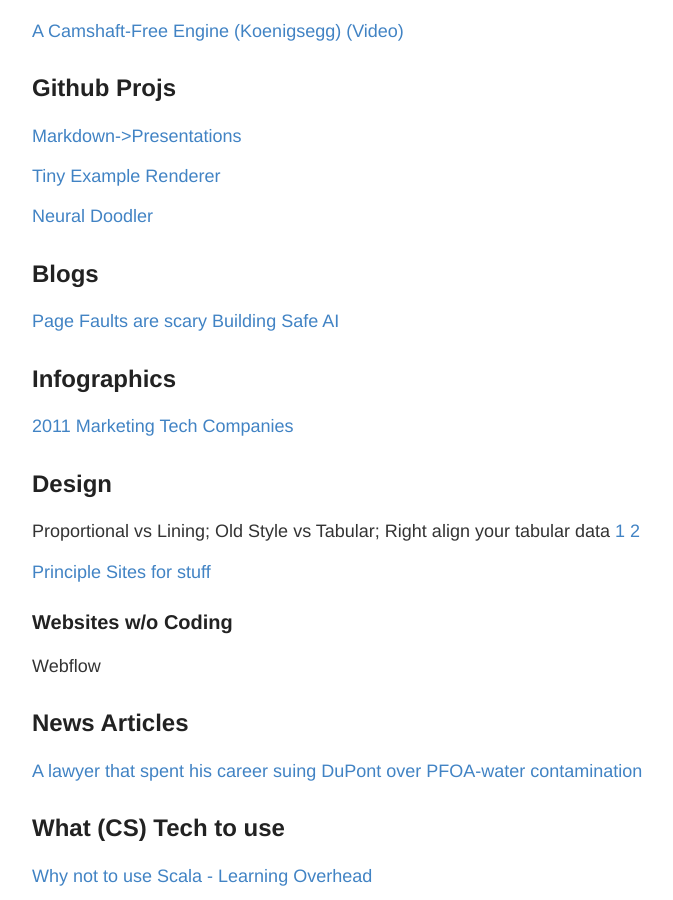
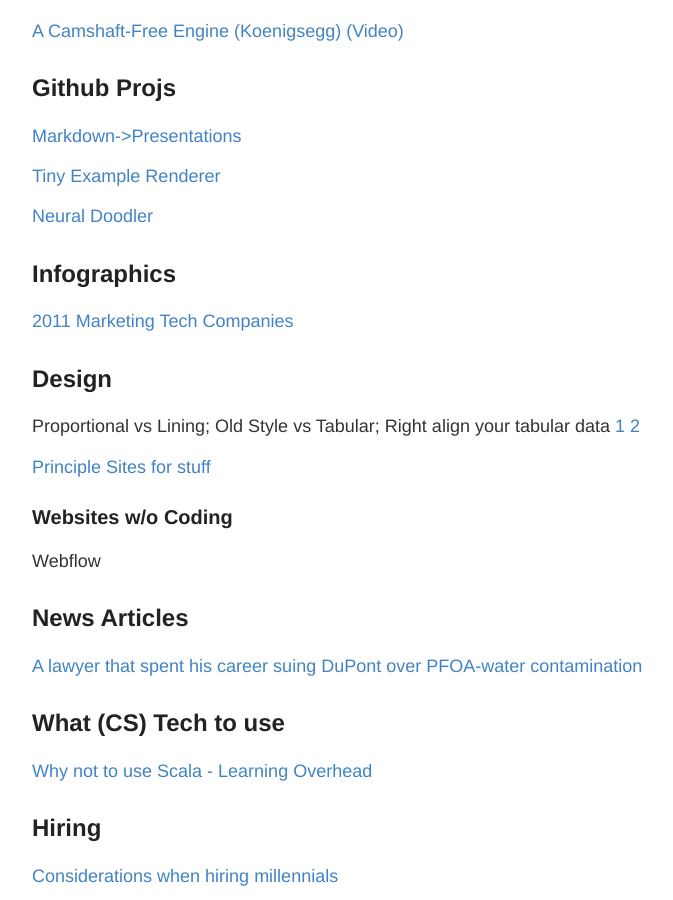
Before and after one commit to RONNCC/ronncc.github, a Jekyll site: the page built from _posts/2016-1-1-InterestingLinks.md, in a window 1280 px wide and 900 px high, scrolled down 830 px. Shown: the whole window, without its empty margins (248-921 px from the left). Built offline with Jekyll 4.4.1, drawn with Linux system fonts in a browser that asks for light colours; comment, search, counter and statistics services are not loaded.

Commit message:
Updated 2016-1-1-InterestingLinks.md

```diff
--- a/_posts/2016-1-1-InterestingLinks.md
+++ b/_posts/2016-1-1-InterestingLinks.md
@@ -41,10 +41,6 @@
 
 [Neural Doodler](https://github.com/alexjc/neural-doodle)
 
-## Blogs
-[Page Faults are scary](http://zeuxcg.org/2014/12/21/page-fault-queue/#fn:6)
-[Building Safe AI](https://iamtrask.github.io/2017/03/17/safe-ai/)
-
 
 ## Infographics
 [2011 Marketing Tech Companies](https://steveblank.files.wordpress.com/2011/02/marketing-tech-landscape.png)
```
